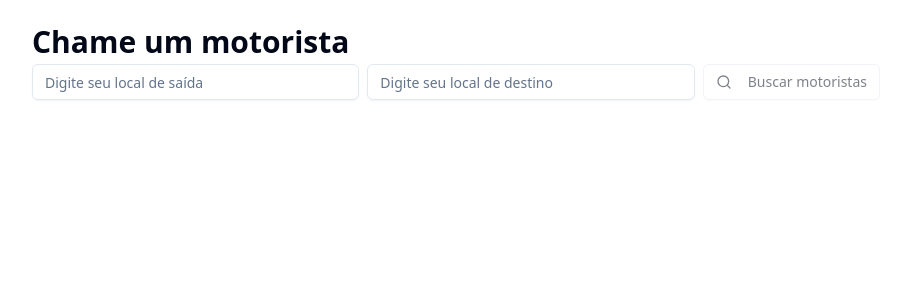
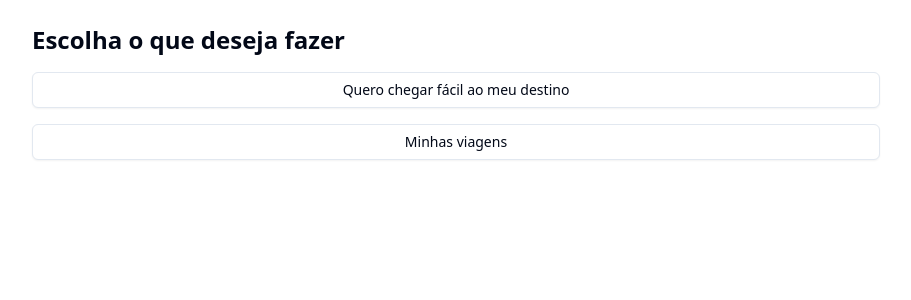
Before and after one commit to oligregz/chega-facil-app, a React (Vite) app in the folder interface/: page / in a window 1280 px wide. Shown: the top 300 px of the page, without its empty margins (184-1095 px from the left). Built offline with nearby package versions, Linux system fonts and the light colour scheme.

Commit message:
feat: add user option to select what you want to do

```diff
--- a/interface/src/App.tsx
+++ b/interface/src/App.tsx
@@ -28,6 +28,9 @@ const App: React.FC = () => {
 
   const [departure, setDeparture] = useState<string>('');
   const [destination, setDestination] = useState<string>('');
+
+  const [userChoice, setUserChoice] = useState<string | null>(null);
+  const [isTitleVisible, setIsTitleVisible] = useState<boolean>(true);
 
   const isSearchButtonDisabled = !departure || !destination;
 
@@ -75,9 +78,45 @@ const App: React.FC = () => {
     }
   };
 
+  const showSearchFlow = () => {
+    setUserChoice("search");
+    setDeparture('');
+    setDestination('');
+    setShowTable(false);
+    setIsTitleVisible(false);
+  };
+
+  const showMyTrips = () => {
+    setUserChoice("myTrips");
+    setIsTitleVisible(false);
+  };
+
+
+  const handleBackToMenu = () => {
+    setUserChoice(null);
+    setIsTitleVisible(true);
+  };
+
   return (
     <div className="p-6 max-w-4xl mx-auto">
-      <h1 className="text-3xl font-bold">Chame um motorista</h1>
+      {isTitleVisible && (
+        <h1 className="text-2xl font-bold">Escolha o que deseja fazer</h1>
+      )}
+
+      {userChoice === null && (
+        <div className="mt-4">
+          <Button onClick={showSearchFlow} className="w-full mb-4" variant="outline">
+            Quero chegar fácil ao meu destino
+          </Button>
+          <Button onClick={showMyTrips} className="w-full" variant="outline">
+            Minhas viagens
+          </Button>
+        </div>
+      )}
+
+      {userChoice === "search" && (
+        <div>
+          <h1 className="text-2xl font-bold">Chame um motorista</h1>
           <form className="flex items-center gap-2 mt-1">
             <Input
               name="departure"
@@ -98,7 +137,7 @@ const App: React.FC = () => {
               onClick={handleSearch}
               disabled={isSearchButtonDisabled}
             >
-          <Search className='w-4 h-4 mr-2'/>
+              <Search className="w-4 h-4 mr-2" />
               Buscar motoristas
             </Button>
           </form>
@@ -168,6 +207,22 @@ const App: React.FC = () => {
               <p><strong>Viagem requisitada com sucesso!</strong></p>
             </div>
           )}
+
+          <Button onClick={handleBackToMenu} className="mt-4" variant="outline">
+            Voltar
+          </Button>
+        </div>
+      )}
+
+      {userChoice === "myTrips" && (
+        <div>
+          <h2 className="text-2xl font-bold">Buscar viagens</h2>
+          <p className="text-1xl font-bold">Veja o histórico das viagens de um determinado usuário aqui.</p>
+          <Button onClick={handleBackToMenu} className="mt-4" variant="outline">
+            Voltar
+          </Button>
+        </div>
+      )}
     </div>
   );
 }
```
Lines whose indentation alone changed are shown as unchanged.
